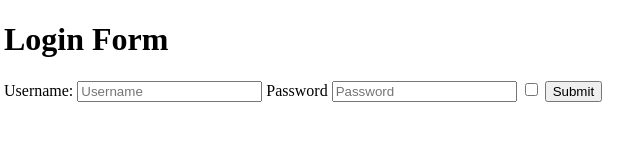
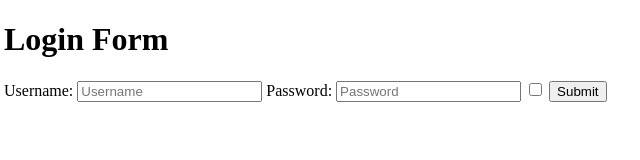
Before and after one commit to acciojob/remember-me-login-form-Kapilkrishnayadav, a website: page main.html in a window 1280 px wide. Both pictures are taken after typing "Sample", "Sample123" into the empty fields and a click on the button "Submit". Shown: the full height of the page, 4-644 px from the left. Drawn offline with Linux system fonts and the light colour scheme.

Commit message:
created a submission

```diff
--- a/main.html
+++ b/main.html
@@ -12,7 +12,7 @@
     <form>
       <label for="username">Username:</label>
       <input id="username" type="text" placeholder="Username" />
-      <label for="password">Password</label>
+      <label for="password">Password:</label>
       <input id="password" type="password" placeholder="Password" />
       <input
         id="checkbox"
--- a/script.js
+++ b/script.js
@@ -32,6 +32,7 @@ submit.addEventListener( "click",(event)=>{
 		localStorage.setItem("username",`${name}`);
 		localStorage.setItem("password",`${password.value}`);
         existing.style.display="inline-block"
+		alert(`Logged in as ${name}`);
         alert("credentials are stored in localStorage");
 
 	}
@@ -39,10 +40,10 @@ submit.addEventListener( "click",(event)=>{
 	{
 		localStorage.clear();
         existing.style.display="none"
+	alert(`Logged in as ${name}`);
         alert("Credentials are not stored");
 	}
 
-	alert(`Logged in as ${name}`);
     username.value="";
     password.value="";
 })
```
